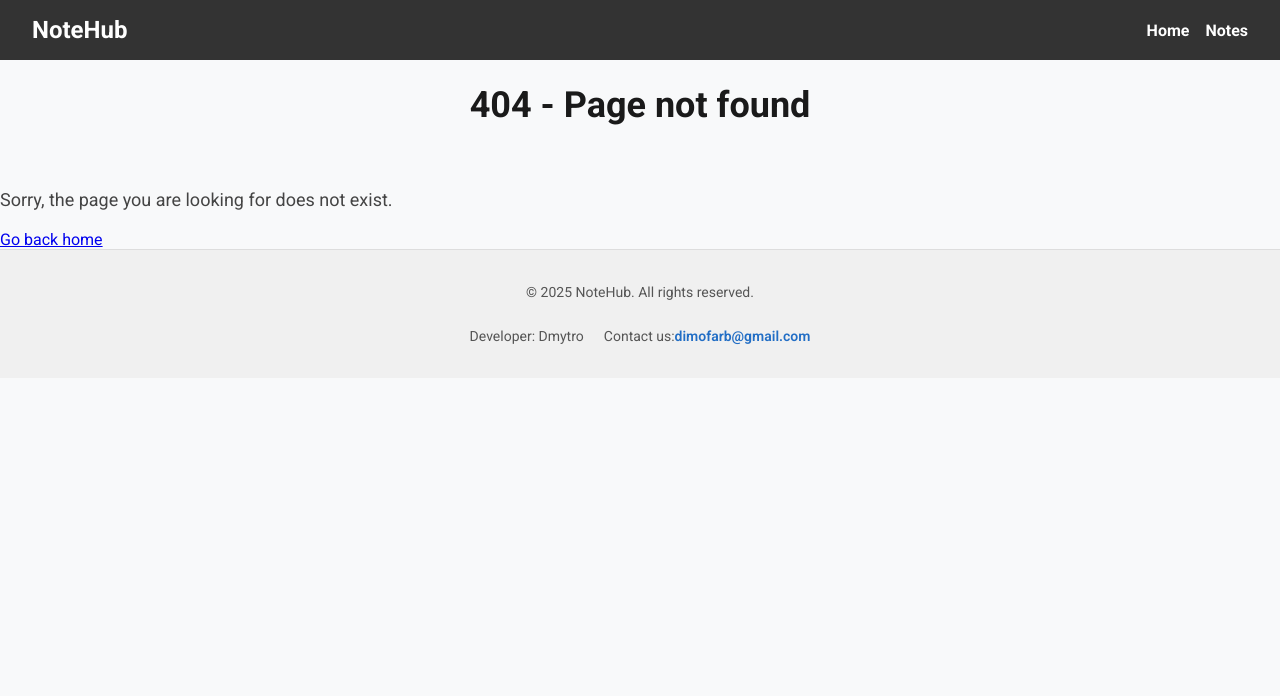
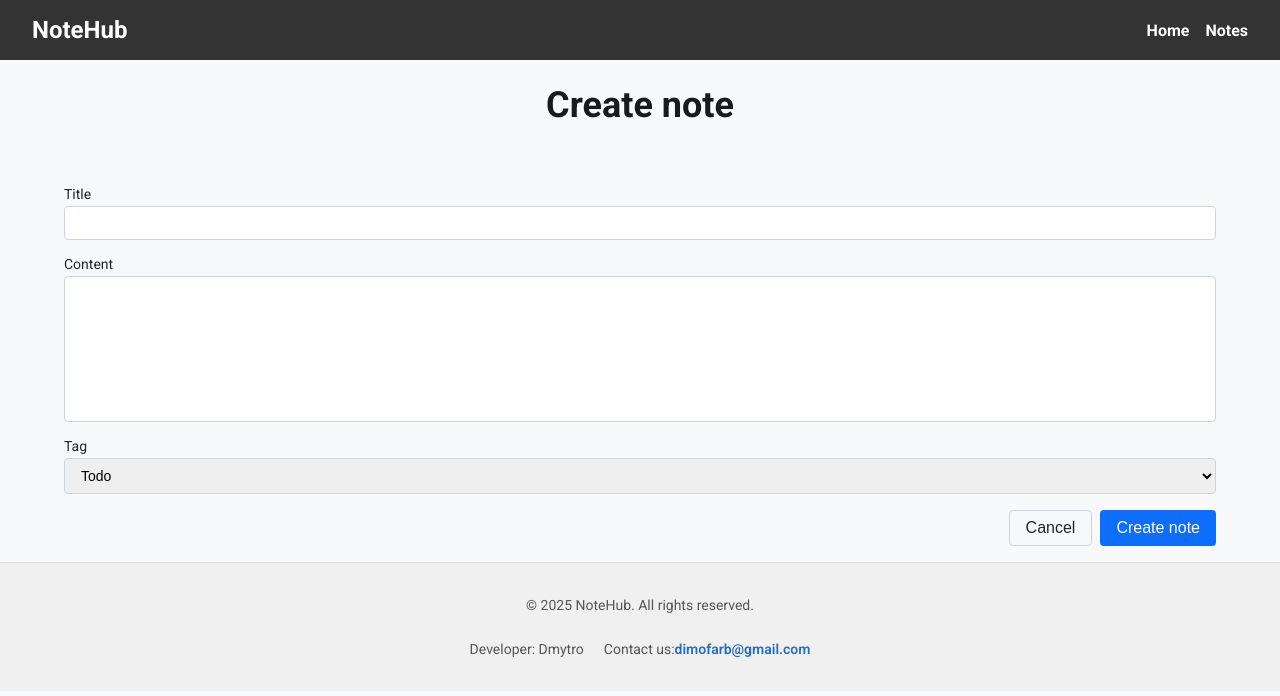
Before and after one commit to Diamond-FoxUA/08-zustand, a Next.js app: page /notes/action/create in a window 1280 px wide. Before the commit this address had no page. Shown: the top 696 px of the page. Built offline with nearby package versions, Linux system fonts and the light colour scheme; no server answers.

Commit message:
feat: add CreateNote page

```diff
--- /dev/null
+++ b/app/notes/action/create/CreateNote.module.css
@@ -0,0 +1,18 @@
+.main {
+  flex: 1;
+}
+
+.container {
+  width: 90%;
+  max-width: 1280px;
+  margin: 0px auto;
+  padding: 0 16px 16px;
+}
+
+.title {
+  font-size: 36px;
+  font-weight: 700;
+  color: #1a1a1a;
+  margin-bottom: 60px;
+  text-align: center;
+}
--- /dev/null
+++ b/app/notes/action/create/page.tsx
@@ -0,0 +1,15 @@
+import css from './CreateNote.module.css';
+import NoteForm from '@/components/NoteForm/NoteForm';
+
+function CreateNote() {
+  return (
+    <main className={css.main}>
+      <div className={css.container}>
+        <h1 className={css.title}>Create note</h1>
+        <NoteForm />
+      </div>
+    </main>
+  );
+}
+
+export default CreateNote;
```
